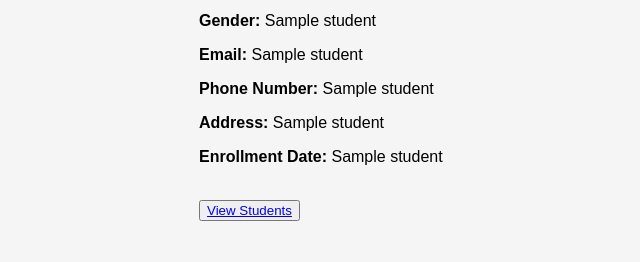
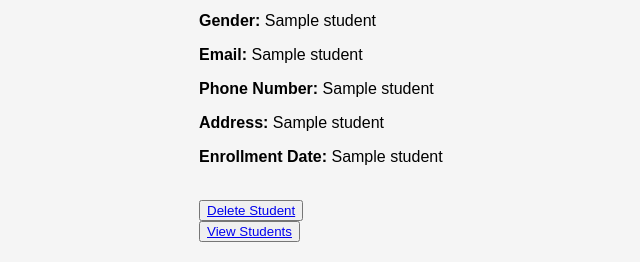
Before and after one commit to kelvin-kahuho/Students-Database-Application, a Flask app: template templates/student_profile.html in a window 1280 px wide. Shown: the part 660-922 px from the top of the page, without its empty margins (41-681 px from the left). Before the commit the page ends 881 px from the top, so only its background shows below. Run offline with Flask 3, Linux system fonts and the light colour scheme; the template is opened without the code that fills it: most values are stand-ins (such as "Sample title", 1, 10 or a date in 2020).

Commit message:
Added delete button to the students profile

```diff
--- a/templates/student_profile.html
+++ b/templates/student_profile.html
@@ -28,6 +28,8 @@
             </div>
         </div>
         <br>
+        <button><a href="{{ url_for('delete_student', student_id=student[0]) }}">Delete Student</a></button>
+        <br>
         <button><a href="{{ url_for('index') }}">View Students</a></button>
     </div>
 </body>
```
